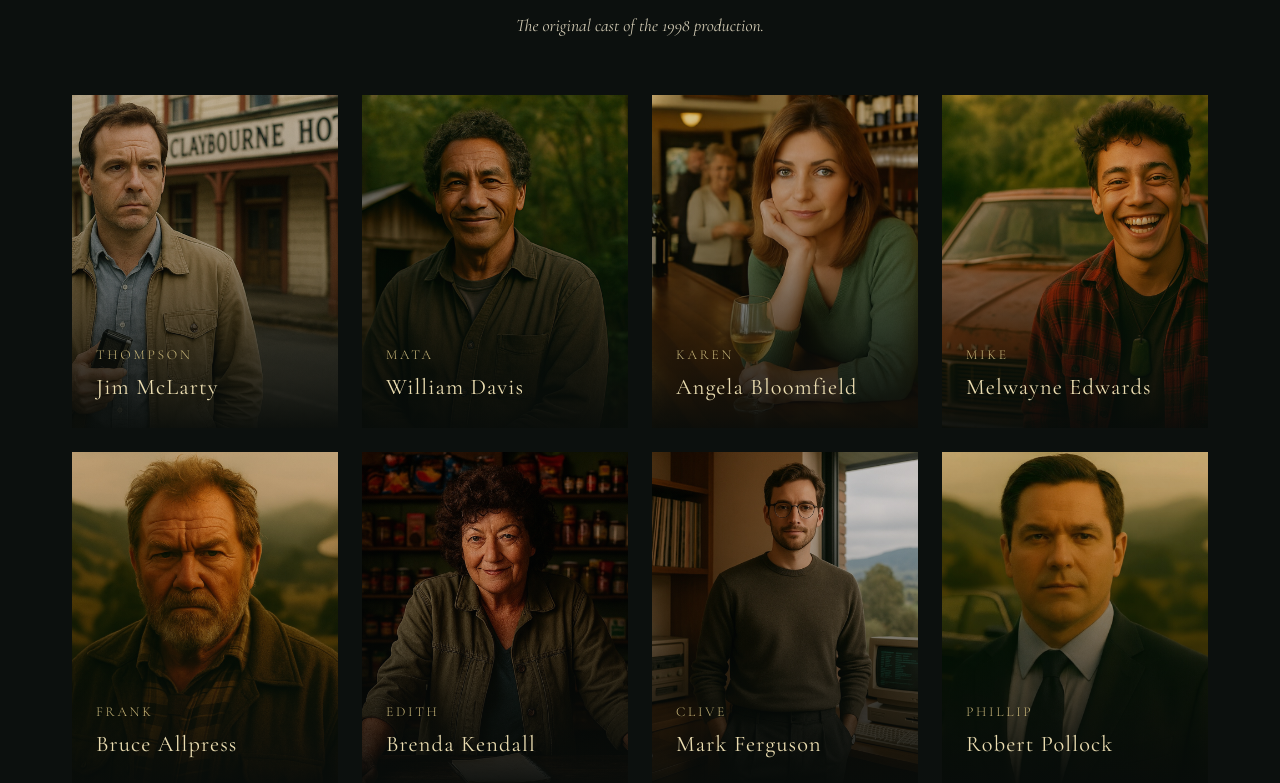
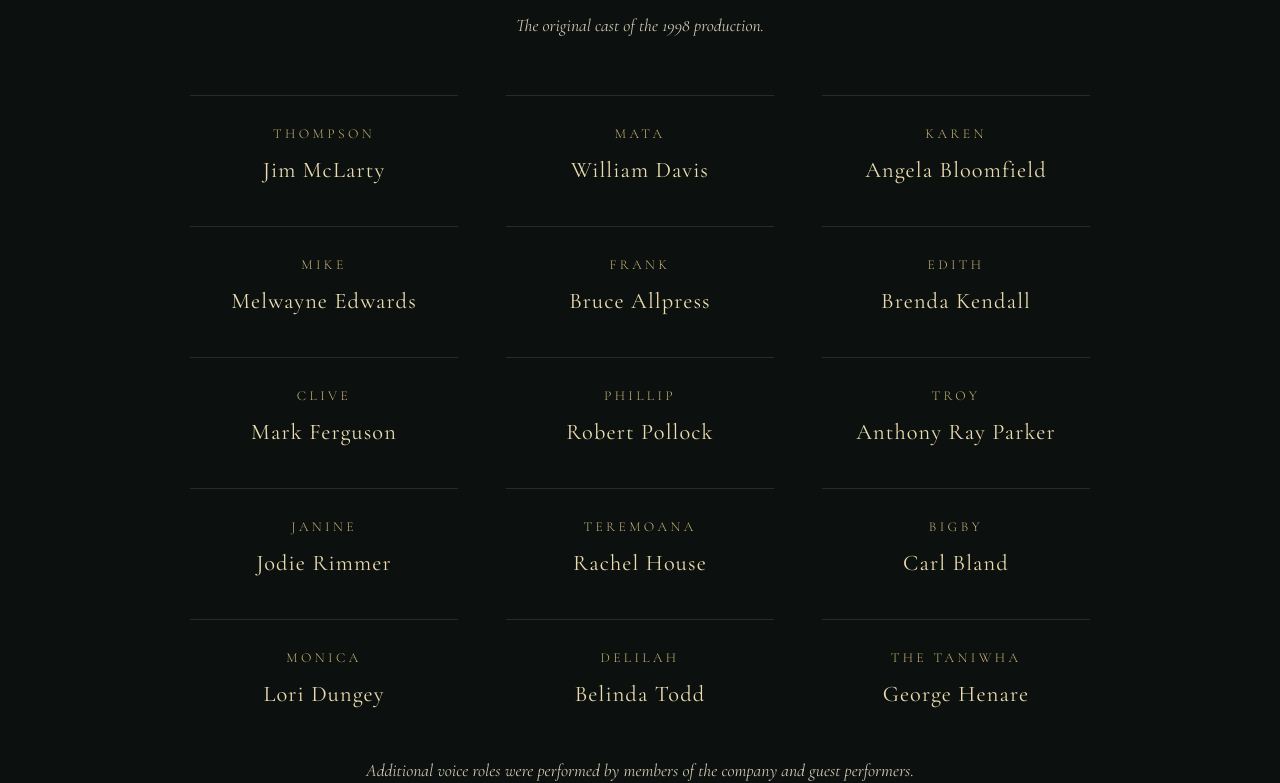
Before and after one commit to dubber-icf/claybourne-site, a plain HTML site: page cast.html in a window 1280 px wide. Shown: the part 611-1394 px from the top of the page. Drawn offline with nearby package versions, Linux system fonts and the light colour scheme.

Commit message:
Cast & Crew page: text-only cast list, no portraits
Co-Authored-By: Claude Fable 5.1 <noreply@anthropic.com>

```diff
--- a/cast.html
+++ b/cast.html
@@ -170,56 +170,30 @@
     margin: 0 auto 3.5rem;
   }
 
-  /* Cast grid */
+  /* Cast list (text only) */
   .cast-grid {
     display: grid;
     grid-template-columns: repeat(auto-fit, minmax(240px, 1fr));
-    gap: 1.5rem;
+    gap: 2.5rem 3rem;
+    max-width: 900px;
+    margin: 0 auto;
   }
 
-  .cast-card {
-    position: relative;
-    aspect-ratio: 4 / 5;
-    overflow: hidden;
+  .cast-item {
+    text-align: center;
+    border-top: 1px solid rgba(241, 232, 206, 0.12);
+    padding-top: 1.75rem;
   }
 
-  .cast-card img {
-    width: 100%;
-    height: 100%;
-    object-fit: cover;
-    object-position: center top;
-    transition: transform 0.6s ease;
+  .cast-item .role {
+    font-size: 0.85rem;
+    letter-spacing: 0.25em;
+    color: var(--gold);
+    text-transform: uppercase;
+    margin-bottom: 0.5rem;
   }
 
-  .cast-card:hover img { transform: scale(1.04); }
-
-  .cast-card img.zoom-in { transform: scale(1.2); transform-origin: left bottom; }
-  .cast-card:hover img.zoom-in { transform: scale(1.25); }
-
-  .cast-card .overlay {
-    position: absolute;
-    inset: 0;
-    background: linear-gradient(
-      to bottom,
-      rgba(8, 12, 10, 0.1) 0%,
-      rgba(8, 12, 10, 0.3) 50%,
-      rgba(8, 12, 10, 0.95) 100%
-    );
-    display: flex;
-    flex-direction: column;
-    justify-content: flex-end;
-    padding: 1.5rem;
-  }
-
-  .cast-card .role {
-    font-size: 0.85rem;
-    letter-spacing: 0.2em;
-    color: var(--gold);
-    text-transform: uppercase;
-    margin-bottom: 0.3rem;
-  }
-
-  .cast-card .actor {
+  .cast-item .actor {
     font-size: 1.4rem;
     font-weight: 400;
     color: var(--cream);
@@ -343,8 +317,8 @@
   /* Mobile body-text bump */
   @media (max-width: 600px) {
     section.block .section-lead { font-size: 1.2rem; }
-    .cast-card .actor { font-size: 1.55rem; }
-    .cast-card .role { font-size: 0.95rem; }
+    .cast-item .actor { font-size: 1.55rem; }
+    .cast-item .role { font-size: 0.95rem; }
     .crew-item .names { font-size: 1.3rem; }
     .crew-item .role { font-size: 0.95rem; }
     .history p { font-size: 1.2rem; line-height: 1.75; }
@@ -379,124 +353,79 @@
   <h2>CAST</h2>
   <p class="section-lead">The original cast of the 1998 production.</p>
   <div class="cast-grid">
-    <div class="cast-card">
-      <img src="images/01 Thompson 4-3.jpg" alt="Jim McLarty as Thompson" loading="lazy">
-      <div class="overlay">
+    <div class="cast-item">
       <p class="role">Thompson</p>
       <p class="actor">Jim McLarty</p>
     </div>
-    </div>
 
-    <div class="cast-card">
-      <img src="images/02 Mata 4-3.jpg" alt="William Davis as Mata" loading="lazy">
-      <div class="overlay">
+    <div class="cast-item">
       <p class="role">Mata</p>
       <p class="actor">William Davis</p>
     </div>
-    </div>
 
-    <div class="cast-card">
-      <img src="images/2026-04-14%20Karen.jpg" alt="Angela Bloomfield as Karen" loading="lazy" class="zoom-in" style="object-position: left 90%;">
-      <div class="overlay">
+    <div class="cast-item">
       <p class="role">Karen</p>
       <p class="actor">Angela Bloomfield</p>
     </div>
-    </div>
 
-    <div class="cast-card">
-      <img src="images/04 Mike 4-3.jpg" alt="Melwayne Edwards as Mike" loading="lazy">
-      <div class="overlay">
+    <div class="cast-item">
       <p class="role">Mike</p>
       <p class="actor">Melwayne Edwards</p>
     </div>
-    </div>
 
-    <div class="cast-card">
-      <img src="images/05 Frank 4-3.jpg" alt="Bruce Allpress as Frank" loading="lazy">
-      <div class="overlay">
+    <div class="cast-item">
       <p class="role">Frank</p>
       <p class="actor">Bruce Allpress</p>
     </div>
-    </div>
 
-    <div class="cast-card">
-      <img src="images/06 Edith 4-3.jpg" alt="Brenda Kendall as Edith" loading="lazy">
-      <div class="overlay">
+    <div class="cast-item">
       <p class="role">Edith</p>
       <p class="actor">Brenda Kendall</p>
     </div>
-    </div>
 
-    <div class="cast-card">
-      <img src="images/08 Clive 4-3.jpg" alt="Mark Ferguson as Clive" loading="lazy">
-      <div class="overlay">
+    <div class="cast-item">
       <p class="role">Clive</p>
       <p class="actor">Mark Ferguson</p>
     </div>
-    </div>
 
-    <div class="cast-card">
-      <img src="images/philip_replaced_man.jpg" alt="Robert Pollock as Phillip" loading="lazy">
-      <div class="overlay">
+    <div class="cast-item">
       <p class="role">Phillip</p>
       <p class="actor">Robert Pollock</p>
     </div>
-    </div>
 
-    <div class="cast-card">
-      <img src="images/10 Troy 4-3.jpg" alt="Anthony Ray Parker as Troy Tyson" loading="lazy">
-      <div class="overlay">
+    <div class="cast-item">
       <p class="role">Troy</p>
       <p class="actor">Anthony Ray Parker</p>
     </div>
-    </div>
 
-    <div class="cast-card">
-      <img src="images/11 Janine 4-3.jpg" alt="Jodie Rimmer as Janine" loading="lazy">
-      <div class="overlay">
+    <div class="cast-item">
       <p class="role">Janine</p>
       <p class="actor">Jodie Rimmer</p>
     </div>
-    </div>
 
-    <div class="cast-card">
-      <img src="images/teremoana_character.jpg" alt="Rachel House as Teremoana" loading="lazy">
-      <div class="overlay">
+    <div class="cast-item">
       <p class="role">Teremoana</p>
       <p class="actor">Rachel House</p>
     </div>
-    </div>
 
-    <div class="cast-card">
-      <img src="images/bigby_suspicious_expression.jpg" alt="Carl Bland as Bigby" loading="lazy">
-      <div class="overlay">
+    <div class="cast-item">
       <p class="role">Bigby</p>
       <p class="actor">Carl Bland</p>
     </div>
-    </div>
 
-    <div class="cast-card">
-      <img src="images/17 Monica 4-3.jpg" alt="Lori Dungey as Monica" loading="lazy">
-      <div class="overlay">
+    <div class="cast-item">
       <p class="role">Monica</p>
       <p class="actor">Lori Dungey</p>
     </div>
-    </div>
 
-    <div class="cast-card">
-      <img src="images/19 Delilah 4-3.jpg" alt="Belinda Todd as Delilah" loading="lazy">
-      <div class="overlay">
+    <div class="cast-item">
       <p class="role">Delilah</p>
       <p class="actor">Belinda Todd</p>
     </div>
-    </div>
 
-    <div class="cast-card">
-      <img src="images/claybourne_taniwha_shadowy.jpg" alt="George Henare as The Taniwha" loading="lazy">
-      <div class="overlay">
+    <div class="cast-item">
       <p class="role">The Taniwha</p>
       <p class="actor">George Henare</p>
-      </div>
     </div>
   </div>
   <p class="section-lead" style="margin-top: 3rem;">Additional voice roles were performed by members of the company and guest performers.</p>
```
Lines whose indentation alone changed are shown as unchanged.
